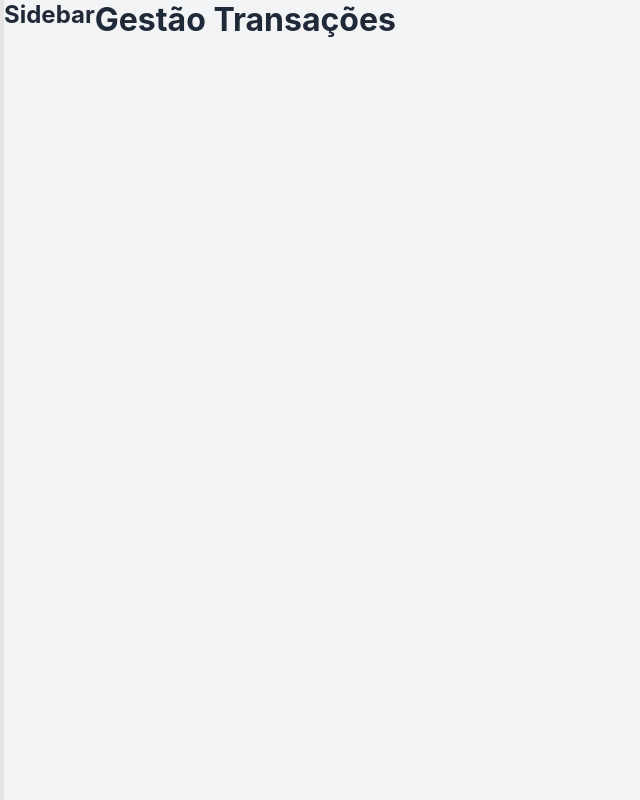
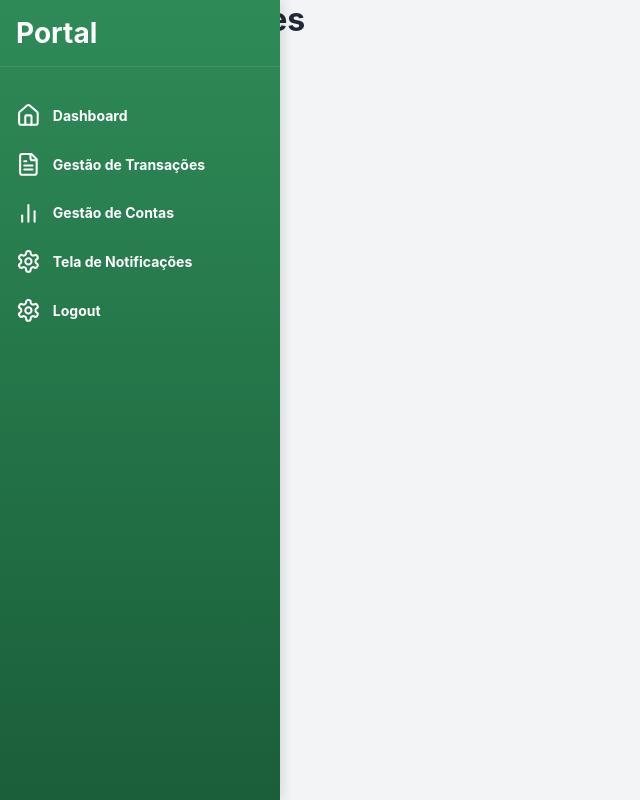
Before and after one commit to RusthenRonald2006/Portal-de-analise-em-anomalias-transacionais, a React (Create React App) app in the folder detec-anomalias/: page /gestaotransacoes in a window 1280 px wide. Shown: the whole page, without its empty margins (0-640 px from the left). Built offline with nearby package versions, Linux system fonts and the light colour scheme; the HTML template or start-up script is replaced by a standard one.

Commit message:
adicionando estilos e componente sidebar na tela de gestão de transações

```diff
--- a/detec-anomalias/src/components/Pages/GestaoTransacoes.js
+++ b/detec-anomalias/src/components/Pages/GestaoTransacoes.js
@@ -4,10 +4,10 @@ function GestaoTransacoes(){
     return(
         <div className={styles.app_container}>
             <button></button>
-            <div className={StyleSheet.sidebar}>
-                <h2>Sidebar</h2>
+            <div className={styles.sidebar}>
+                <Sidebar/>
             </div>
-            <div className={StyleSheet.main_content}>
+            <div className={styles.main_content}>
                 <h1>Gestão Transações</h1>
             </div>
         </div>
--- a/detec-anomalias/src/components/Pages/GestaoTransacoes.module.css
+++ b/detec-anomalias/src/components/Pages/GestaoTransacoes.module.css
@@ -3,7 +3,15 @@
     min-height: 100vh;
 }
 .sidebar{
-
+    background: linear-gradient(180deg, #2E8B57 0%, #1a5e3a 100%);
+    width: 280px;
+    min-height: 100vh;
+    box-shadow: 4px 0 10px rgba(0, 0, 0, 0.1);
+    position: fixed;
+    left: 0;
+    top: 0;
+    z-index: 20;
+    transition: transform 0.2s ease-in-out;
 }
 .main_content{
 
```
